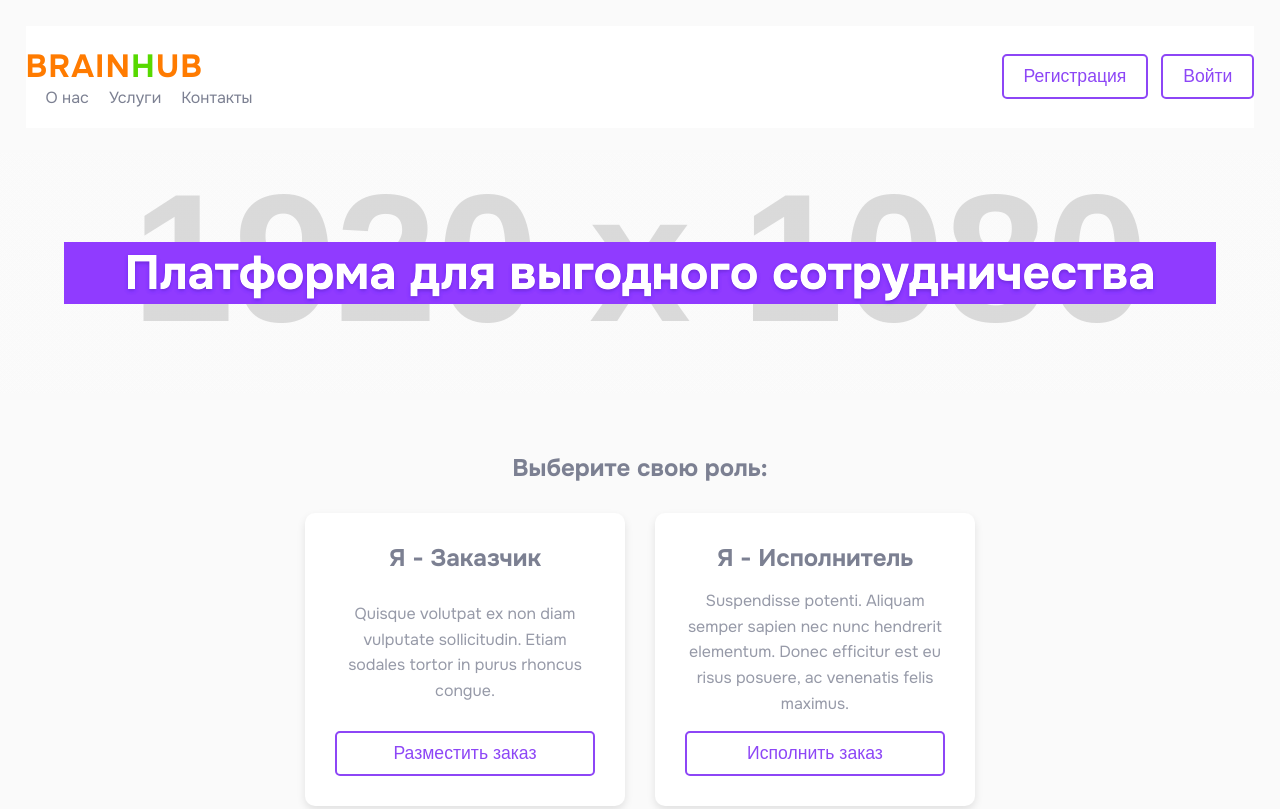
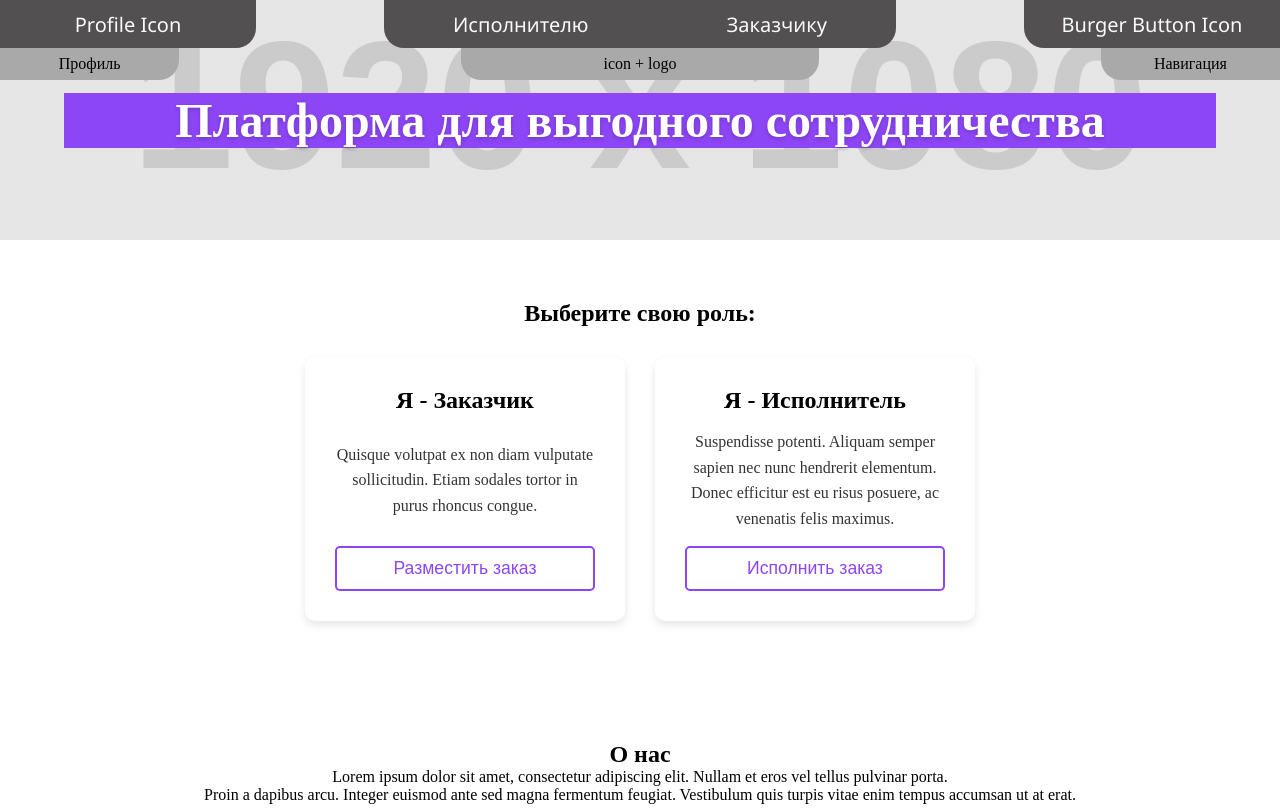
Before and after one commit to ganievin/quickhands_frontend, a plain HTML site: page index.html in a window 1280 px wide. Shown: the top 809 px of the page. Drawn offline with Linux system fonts and the light colour scheme; placeholder pictures from the web are drawn by us.

Commit message:
Header layout done

```diff
--- a/index.html
+++ b/index.html
@@ -4,30 +4,53 @@
 <head>
     <meta charset="UTF-8">
     <meta name="viewport"
-          content="width=device-width, user-scalable=no, initial-scale=1.0, maximum-scale=1.0, minimum-scale=1.0">
-    <title>Hello page</title>
+        content="width=device-width, user-scalable=no, initial-scale=1.0, maximum-scale=1.0, minimum-scale=1.0">
+    <title>Home Page</title>
+    <link rel="stylesheet" href="./styles/BEM blocks/header/header.css">
+    <link rel="stylesheet" href="./styles/BEM blocks/primary-font/primary-font.css">
     <link rel="stylesheet" href="./styles/styles.css">
     <!-- Используем современный шрифт -->
-    <link rel="preconnect" href="https://fonts.googleapis.com">
+    <!--<link rel="preconnect" href="https://fonts.googleapis.com">
     <link rel="preconnect" href="https://fonts.gstatic.com" crossorigin>
-    <link href="https://fonts.googleapis.com/css2?family=Onest:wght@100..900&display=swap" rel="stylesheet">
+    <link href="https://fonts.googleapis.com/css2?family=Onest:wght@100..900&display=swap" rel="stylesheet"> -->
 </head>
 
 <body>
     <header class="header">
-        <div class="container">
-            <h1 class="logo orangecolor">Brain<span class="greencolor">H</span>ub</h1>
-            <nav class="navigation">
-                <ul>
-                    <li><a href="#about-us">О нас</a></li>
-                    <li><a href="#services">Услуги</a></li>
-                    <li><a href="#contact">Контакты</a></li>
-                </ul>
-            </nav>
-        </div>
-        <button class="btn btn-outline">Регистрация</button>
-        <button class="btn btn-outline">Войти</button>
+
+        <nav class="header__panel header__panel--left">
+            <div class="header__panel-main header__panel-main--left">
+                <div class="icon-logo header__acc-btn"> </div>
+                <div class="primary-font"> Profile Icon </div>
+            </div>
+            <div class="header__panel-sash header__panel-sash--left">
+                <div class="header__panel-btn">Профиль</div>
+            </div>
+        </nav>
+
+        <nav class="header__panel header__panel--mid">
+            <div class="header__panel-main header__panel-main--mid">
+                <div class="header__panel-btn"><a class="primary-font" href="">Исполнителю</a></div>
+                <div class="header__panel-btn"><a class="primary-font" href="">Заказчику</a></div>
+            </div>
+            <div class="header__panel-sash header__panel-sash--mid">
+                <div class="header__panel-btn">icon + logo</div>
+            </div>
+        </nav>
+
+        <nav class="header__panel header__panel--right">
+            <div class="header__panel-main header__panel-main--right">
+                <div class="primary-font"> Burger Button Icon </div>
+            </div>
+            <div class="header__panel-sash header__panel-sash--right">
+                <div class="header__panel-btn">Навигация</div>
+            </div>
+        </nav>
     </header>
+
+
+
+
 
     <section id="hero-section" class="hero">
         <div class="container maincont">
@@ -44,12 +67,14 @@
             <div class="service-blocks">
                 <div class="block block-orderer">
                     <h3>Я - Заказчик</h3>
-                    <p>Quisque volutpat ex non diam vulputate sollicitudin. Etiam sodales tortor in purus rhoncus congue.</p>
+                    <p>Quisque volutpat ex non diam vulputate sollicitudin. Etiam sodales tortor in purus rhoncus
+                        congue.</p>
                     <button class="btn btn-outline inbe">Разместить заказ</button>
                 </div>
                 <div class="block block-executor">
                     <h3>Я - Исполнитель</h3>
-                    <p>Suspendisse potenti. Aliquam semper sapien nec nunc hendrerit elementum. Donec efficitur est eu risus posuere, ac venenatis felis maximus.</p>
+                    <p>Suspendisse potenti. Aliquam semper sapien nec nunc hendrerit elementum. Donec efficitur est eu
+                        risus posuere, ac venenatis felis maximus.</p>
                     <button class="btn btn-outline inbe">Исполнить заказ</button>
                 </div>
             </div>
@@ -60,7 +85,8 @@
         <div class="container">
             <h2>О нас</h2>
             <p>Lorem ipsum dolor sit amet, consectetur adipiscing elit. Nullam et eros vel tellus pulvinar porta.</p>
-            <p>Proin a dapibus arcu. Integer euismod ante sed magna fermentum feugiat. Vestibulum quis turpis vitae enim tempus accumsan ut at erat.</p>
+            <p>Proin a dapibus arcu. Integer euismod ante sed magna fermentum feugiat. Vestibulum quis turpis vitae enim
+                tempus accumsan ut at erat.</p>
         </div>
     </section>
 
--- /dev/null
+++ b/styles/BEM blocks/header/header.css
@@ -0,0 +1,93 @@
+.header {
+    position: fixed;
+    display: flex;
+    justify-content: space-between;
+    align-items: flex-start;
+    margin: 0 0 0 0;
+    padding-top: 0;
+    height: 10vh;
+    width: 100%;
+}
+
+.header__panel {
+    display: flex;
+    flex-direction: column;
+    justify-content: start;
+    align-items: center;
+    height: 100%;
+    width: 40%;
+}
+
+.header__panel-main {
+    display: flex;
+    justify-content: space-around;
+    align-items: center;
+    background-color: rgb(82, 80, 80);
+    height: 60%;
+    width: 100%;
+    border-radius: 0% 0% 20px 20px;
+}
+
+.header__panel-sash {
+    display: flex;
+    justify-content: space-around;
+    align-items: center;
+    background-color: darkgray;
+    height: 40%;
+    width: 70%;
+    border-radius: 0% 0% 20px 20px;
+}
+
+.header__panel-btn {
+    text-align: center;
+    box-sizing: content-box;
+    width: auto;
+}
+
+
+
+.header__panel--left {
+    align-items: start;
+    width: 20%;
+}
+
+.header__panel--mid {
+    align-items: center;
+    width: 40%;
+}
+
+.header__panel--right {
+    align-items: end;
+    width: 20%;
+}
+
+
+
+.header__panel-main--left {
+    justify-content: center;
+    border-radius: 0% 0% 20px 0%;
+}
+
+.header__panel-main--mid {
+    justify-content: space-around;
+    border-radius: 0% 0% 20px 20px;
+}
+
+.header__panel-main--right {
+    justify-content: center;
+    border-radius: 0% 0% 0% 20px;
+}
+
+
+
+.header__panel-sash--left {
+    border-radius: 0% 0% 20px 0%;
+}
+
+.header__panel-sash--mid {
+    border-radius: 0% 0% 20px 20px;
+}
+
+.header__panel-sash--right {
+    border-radius: 0% 0% 0% 20px;
+}
--- /dev/null
+++ b/styles/BEM blocks/primary-font/primary-font.css
@@ -0,0 +1,5 @@
+.primary-font {
+    font-family: 'Segoe UI', Tahoma, Geneva, Verdana, sans-serif;
+    color: #fafafa;
+    font-size: 20px;
+}
--- a/styles/styles.css
+++ b/styles/styles.css
@@ -3,14 +3,13 @@
     padding: 0;
     box-sizing: border-box;
     text-decoration: none;
-    color: #7c8092;
 }
 
-body {
+/* body {
     font-family: "Onest", sans-serif;
     color: #333;
     background-color: #fafafa;
-}
+} */
 
 .container {
     max-width: 100%;
@@ -35,7 +34,7 @@ body {
     margin-bottom: 0px!important;
 }
 
-.header {
+/* .header {
     gap: 1vw;
     margin: 2vw;
     display: flex;
@@ -45,7 +44,7 @@ body {
     background-color: white;
     position: relative;
     z-index: 1000;
-}
+} */
 
 .logo {
     font-size: 2em;
@@ -85,7 +84,6 @@ body {
     background-position: center;
     background-repeat: no-repeat;
     background-size: cover;
-    filter: contrast(120%);
 }
 
 .hero h2 {
```
Also changed, not shown: hellopage.html (added, +75 -0 lines).
